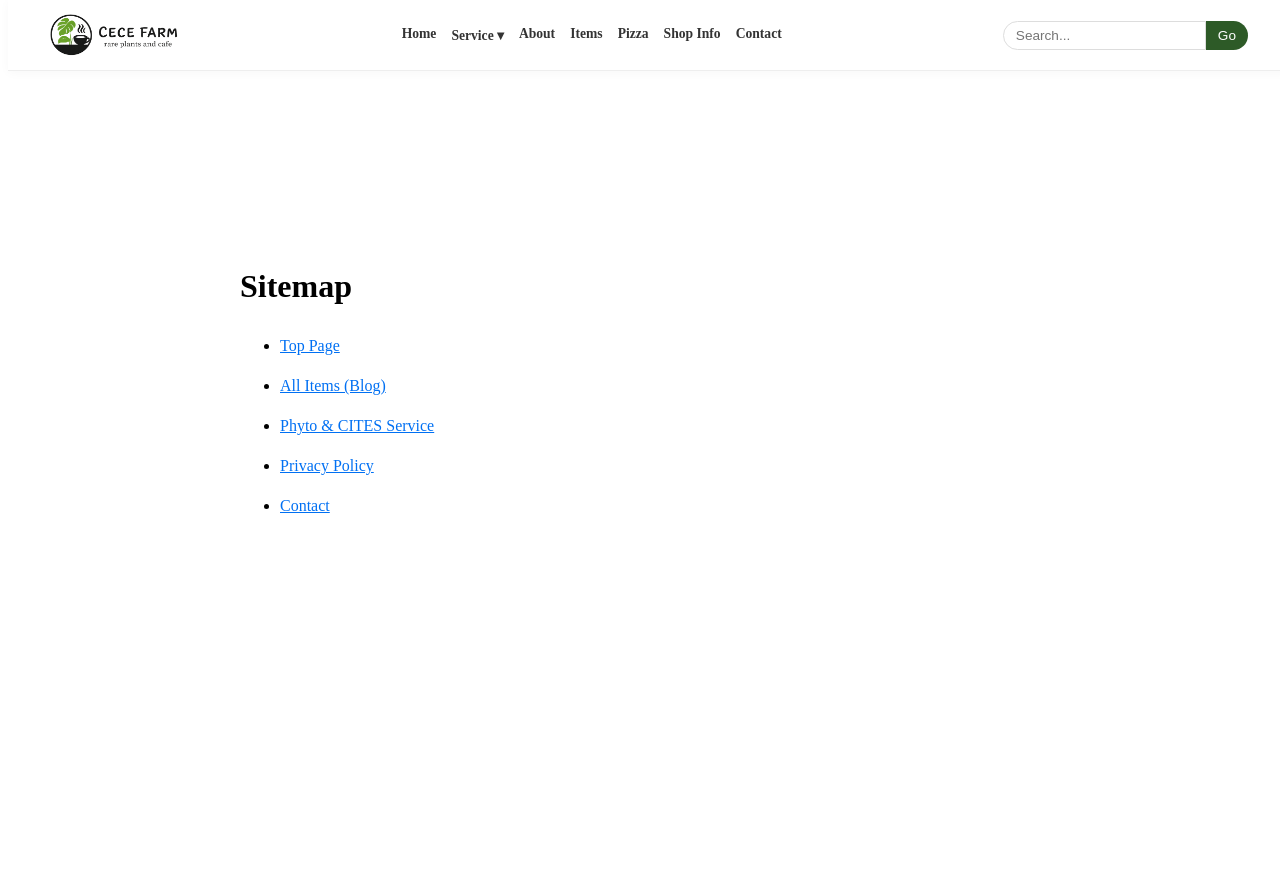
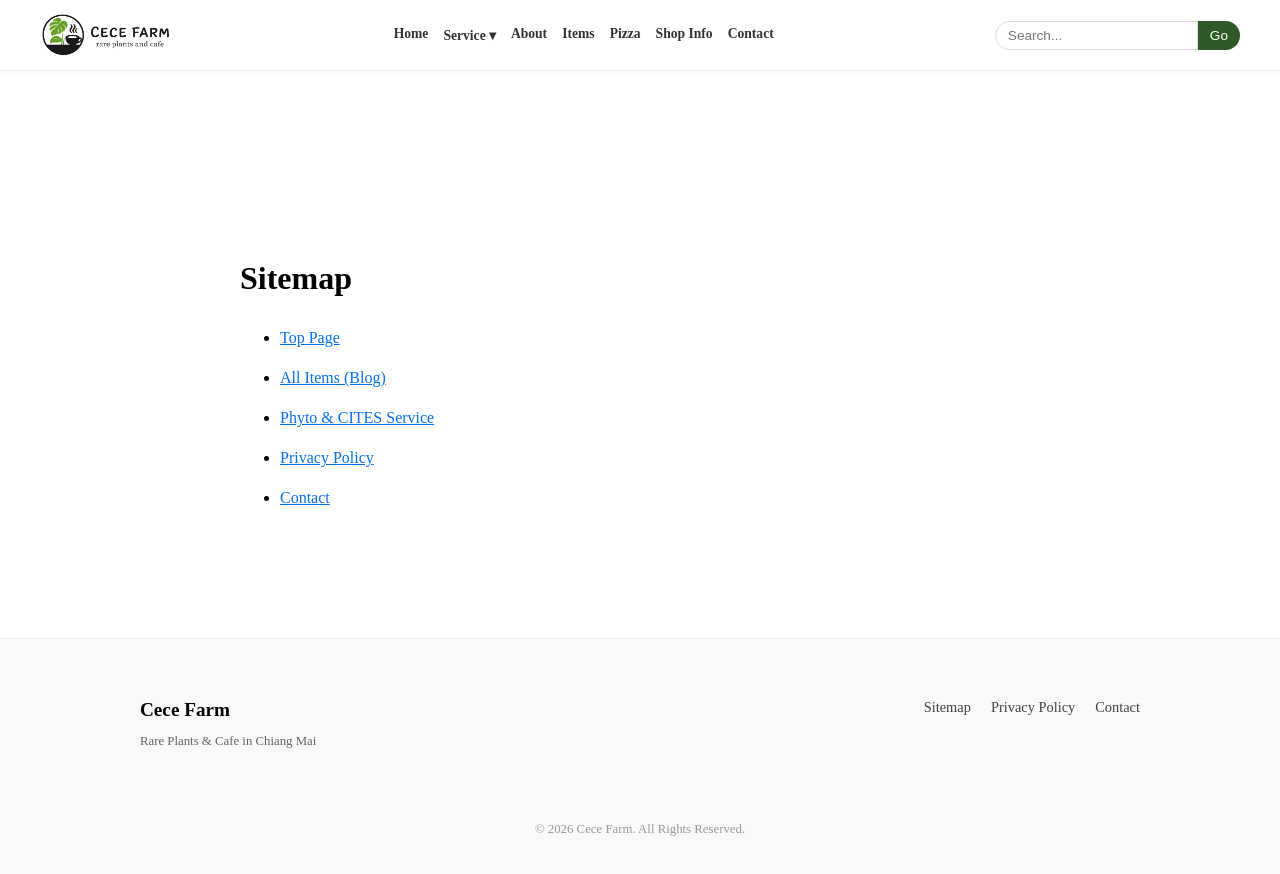
Before and after one commit to xspeed122000-jpg/cecefarm-full-blog, a Next.js app: page /sitemap in a window 1280 px wide. Shown: the top 874 px of the page. Before the commit the page ends 800 px from the top, so only its background shows below. Built offline with nearby package versions, Linux system fonts and the light colour scheme.

Commit message:
fix footer sitemap

```diff
--- a/app/layout.tsx
+++ b/app/layout.tsx
@@ -18,22 +18,27 @@ export const metadata: Metadata = {
 export default function RootLayout({ children }: { children: React.ReactNode }) {
   return (
     <html lang="ja">
-      <body style={{ /* 既存のスタイル */ }}>
+      {/* 1. bodyにflexを設定すると、コンテンツが少なくてもフッターが下に固定されます */}
+      <body style={{
+        margin: 0,
+        display: 'flex',
+        flexDirection: 'column',
+        minHeight: '100vh'
+      }}>
         <Suspense fallback={<div style={{ height: '130px' }} />}>
           <Header />
         </Suspense>
 
-        {/* mainタグにヘッダーの高さ分の余白を追加 */}
         <main style={{
-          flex: 1,
-          paddingTop: '140px', // ★スマホの2段ヘッダー分、上を空けます
+          flex: 1, // これにより、メイン部分が余ったスペースを埋めます
+          paddingTop: '140px',
           boxSizing: 'border-box'
         }}>
           {children}
         </main>
 
-        <footer style={{ /* 既存のスタイル */ }}>
-        </footer>
+        {/* 2. ここを修正！ HTMLのタグではなく、作成したコンポーネントを呼び出します */}
+        <Footer />
       </body>
     </html>
   );
--- a/components/Footer.tsx
+++ b/components/Footer.tsx
@@ -4,7 +4,7 @@ import Link from 'next/link';
 export default function Footer() {
   return (
     <footer style={{
-      marginTop: '100px',
+      marginTop: 'auto',
       padding: '60px 20px',
       borderTop: '1px solid #eee',
       backgroundColor: '#f9f9f9'
```
